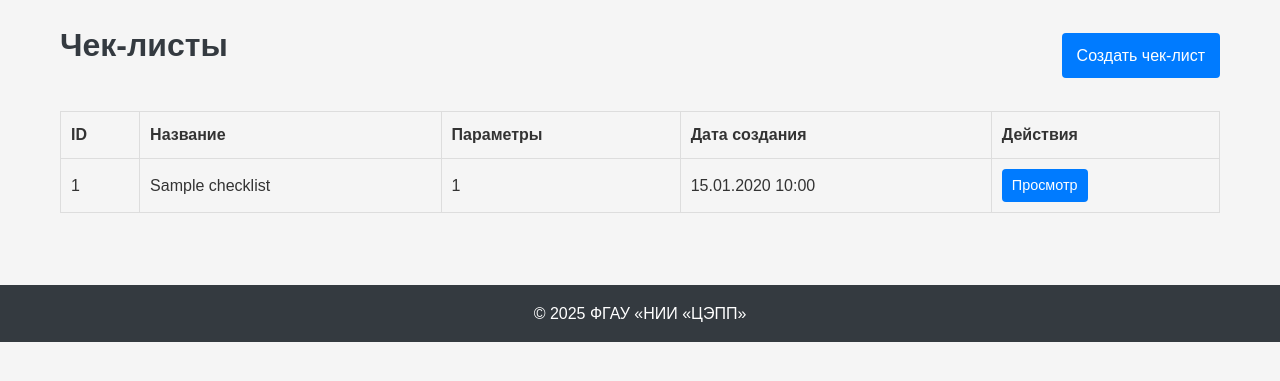
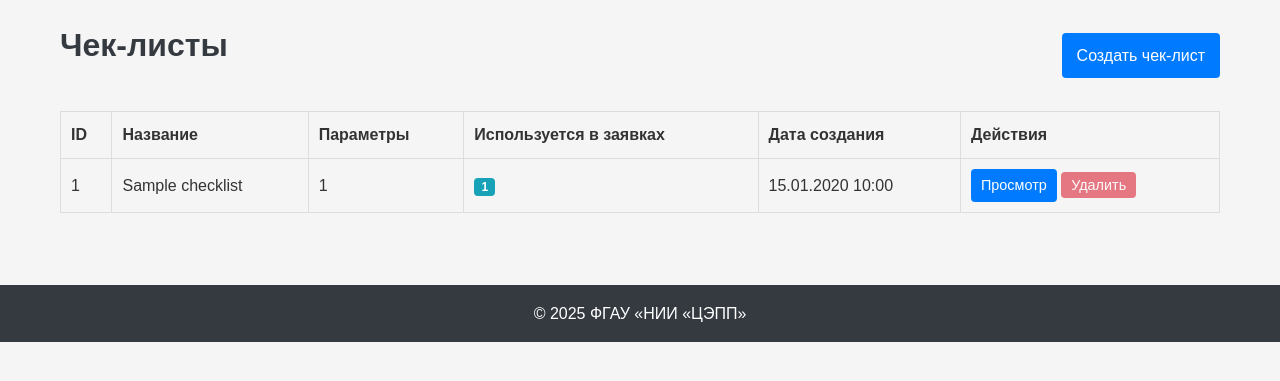
Before and after one commit to MasterVVK/neuro_expert, a Flask app: page /checklists/ in a window 1280 px wide. Shown: the part 92-473 px from the top of the page. Run offline with Flask 3, Linux system fonts and the light colour scheme; tables that the repository leaves empty hold one stand-in row (values such as "Sample post"); a database or web service that is not in the repository returns one stand-in record (values such as "Sample title"); data that the repository does not hold is empty.

Commit message:
Сделано проверка при удалении чек-листа

```diff
--- a/ppee-flask/app/blueprints/checklists/routes.py
+++ b/ppee-flask/app/blueprints/checklists/routes.py
@@ -208,14 +208,36 @@ def delete(id):
     """Удаление чек-листа"""
     checklist = Checklist.query.get_or_404(id)
 
+    # Проверяем, используется ли чек-лист в заявках
+    applications_count = checklist.applications.count()
+
+    if applications_count > 0:
+        # Формируем сообщение об ошибке
+        error_message = f'Невозможно удалить чек-лист "{checklist.name}", так как он используется в {applications_count} '
+
+        # Правильное склонение слова "заявка"
+        if applications_count % 10 == 1 and applications_count % 100 != 11:
+            error_message += 'заявке'
+        elif applications_count % 10 in [2, 3, 4] and applications_count % 100 not in [12, 13, 14]:
+            error_message += 'заявках'
+        else:
+            error_message += 'заявках'
+
+        error_message += '. Сначала удалите чек-лист из всех заявок.'
+
+        flash(error_message, 'error')
+        return redirect(url_for('checklists.view', id=checklist.id))
+
     try:
+        # Если чек-лист не используется, удаляем его
         db.session.delete(checklist)
         db.session.commit()
-        flash('Чек-лист успешно удален', 'success')
+        flash(f'Чек-лист "{checklist.name}" успешно удален', 'success')
+        return redirect(url_for('checklists.index'))
     except Exception as e:
+        db.session.rollback()
         flash(f'Ошибка при удалении чек-листа: {str(e)}', 'error')
-
-    return redirect(url_for('checklists.index'))
+        return redirect(url_for('checklists.view', id=checklist.id))
 
 
 @bp.route('/parameters/<int:id>/delete', methods=['POST'])
--- a/ppee-flask/app/templates/checklists/index.html
+++ b/ppee-flask/app/templates/checklists/index.html
@@ -14,6 +14,7 @@
                         <th>ID</th>
                         <th>Название</th>
                         <th>Параметры</th>
+                        <th>Используется в заявках</th>
                         <th>Дата создания</th>
                         <th>Действия</th>
                     </tr>
@@ -24,9 +25,33 @@
                         <td>{{ checklist.id }}</td>
                         <td>{{ checklist.name }}</td>
                         <td>{{ checklist.parameters.count() }}</td>
+                        <td>
+                            {% set app_count = checklist.applications.count() %}
+                            {% if app_count > 0 %}
+                                <span class="badge badge-info" title="Чек-лист используется в заявках">
+                                    {{ app_count }}
+                                </span>
+                            {% else %}
+                                <span class="badge badge-secondary">0</span>
+                            {% endif %}
+                        </td>
                         <td>{{ checklist.created_at.strftime('%d.%m.%Y %H:%M') }}</td>
                         <td>
                             <a href="{{ url_for('checklists.view', id=checklist.id) }}" class="button button-small">Просмотр</a>
+                            {% if app_count == 0 %}
+                                <form method="post"
+                                      action="{{ url_for('checklists.delete', id=checklist.id) }}"
+                                      class="inline-form"
+                                      onsubmit="return confirm('Удалить чек-лист «{{ checklist.name }}»?');">
+                                    <button type="submit" class="button button-small button-danger">Удалить</button>
+                                </form>
+                            {% else %}
+                                <button class="button button-small button-danger"
+                                        disabled
+                                        title="Чек-лист используется в {{ app_count }} заявках и не может быть удален">
+                                    Удалить
+                                </button>
+                            {% endif %}
                         </td>
                     </tr>
                     {% endfor %}
@@ -36,4 +61,38 @@
     {% else %}
         <p class="empty-list">Нет чек-листов. <a href="{{ url_for('checklists.create') }}">Создать чек-лист</a></p>
     {% endif %}
+
+    <style>
+        .badge {
+            display: inline-block;
+            padding: 0.25em 0.6em;
+            font-size: 0.75em;
+            font-weight: 700;
+            line-height: 1;
+            text-align: center;
+            white-space: nowrap;
+            vertical-align: baseline;
+            border-radius: 0.25rem;
+        }
+
+        .badge-info {
+            color: #fff;
+            background-color: #17a2b8;
+        }
+
+        .badge-secondary {
+            color: #fff;
+            background-color: #6c757d;
+        }
+
+        .inline-form {
+            display: inline-block;
+            margin-left: 5px;
+        }
+
+        button[disabled] {
+            opacity: 0.6;
+            cursor: not-allowed;
+        }
+    </style>
 {% endblock %}
```
Also changed, not shown: ppee-flask/app/templates/checklists/view.html (+42 -3 lines).
